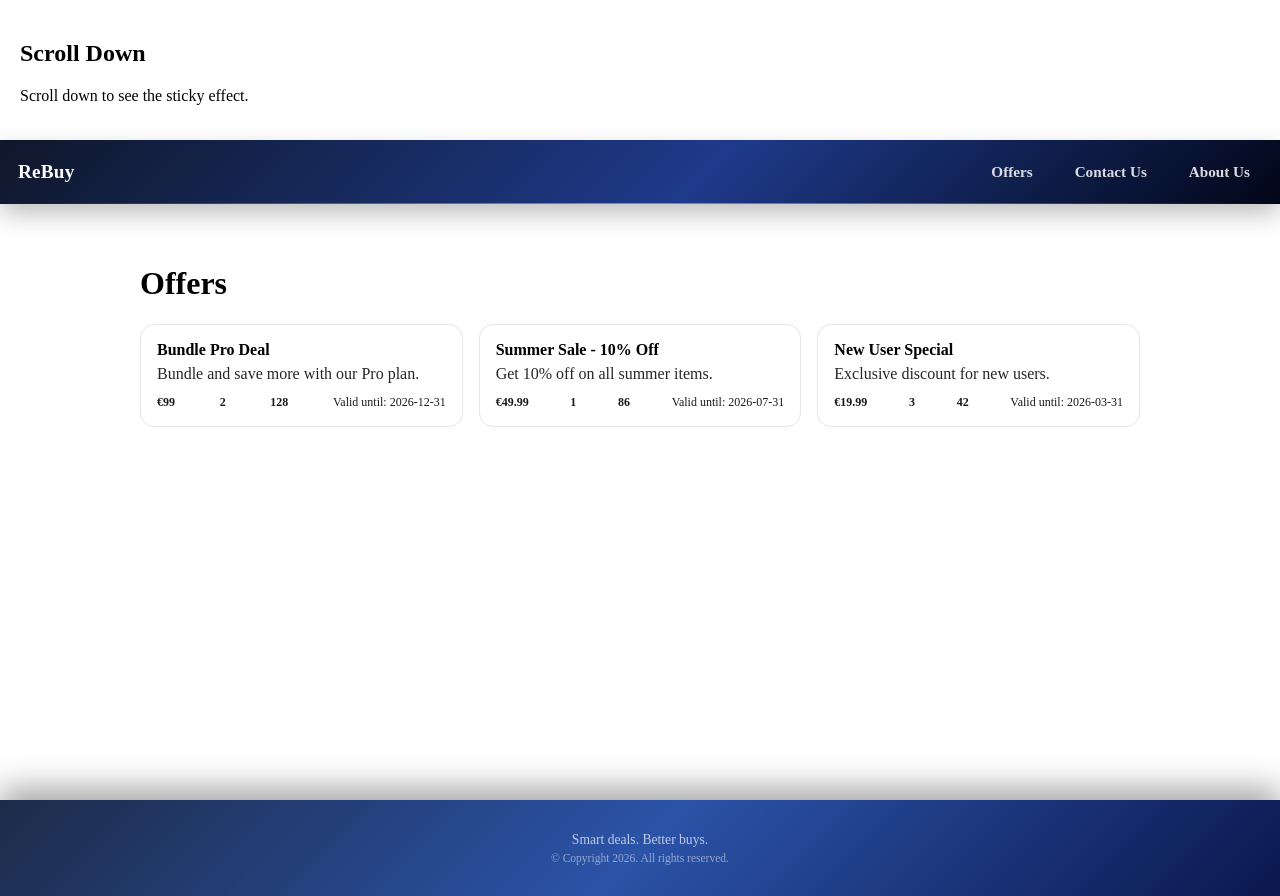
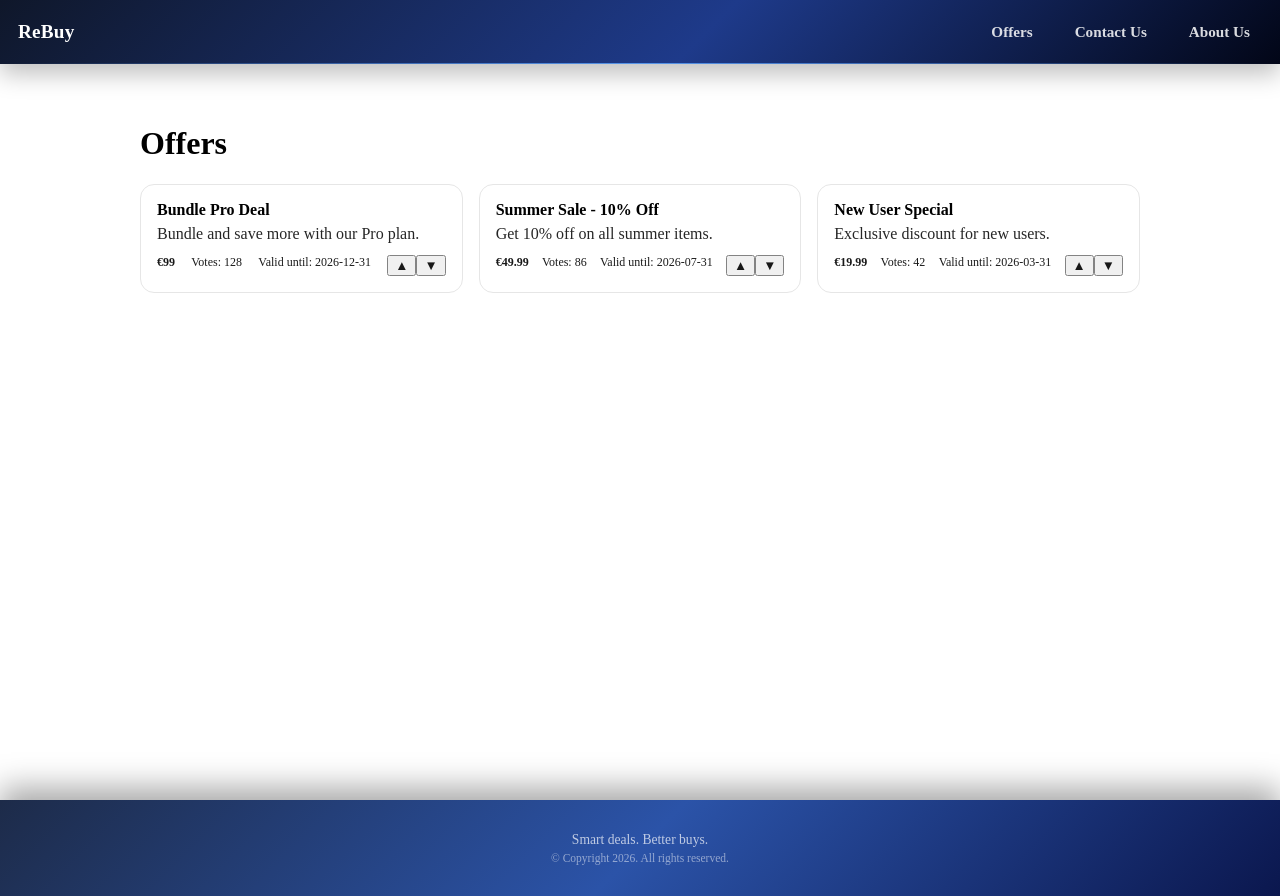
Before and after one commit to satheeshpolu/rebuy-demo-app, an Angular app: page /offers in a window 1280 px wide. Built offline with nearby package versions, Linux system fonts and the light colour scheme.

Commit message:
vote setup

```diff
--- a/src/app/features/offers/layouts/top-nav-bar/top-nav-bar.html
+++ b/src/app/features/offers/layouts/top-nav-bar/top-nav-bar.html
@@ -1,7 +1,7 @@
-<div style="height: 100px; padding: 20px;">
+<!-- <div style="height: 100px; padding: 20px;">
   <h2>Scroll Down</h2>
   <p>Scroll down to see the sticky effect.</p>
-</div>
+</div> -->
 
 <header class="navbar">
   <!-- Left: Logo -->
--- a/src/app/features/offers/pages/offers-list/offers-list.css
+++ b/src/app/features/offers/pages/offers-list/offers-list.css
@@ -19,7 +19,9 @@
   border-radius: 14px;
   border: 1px solid #e6e6e6;
   background: #fff;
-  transition: transform 0.12s ease, box-shadow 0.12s ease;
+  transition:
+    transform 0.12s ease,
+    box-shadow 0.12s ease;
 
   &:hover {
     transform: translateY(-2px);
--- a/src/app/features/offers/pages/offers-list/offers-list.html
+++ b/src/app/features/offers/pages/offers-list/offers-list.html
@@ -1,10 +1,10 @@
 <div class="page">
   <h1>Offers</h1>
 
-  <div class="grid" *ngIf="offers$ | async as offers">
+  <div class="grid">
     <a
       class="card"
-      *ngFor="let offer of offers; trackBy: trackById"
+      *ngFor="let offer of offers(); trackBy: trackById"
       [routerLink]="['/offers', offer.id]"
     >
       <div class="title">{{ offer.title }}</div>
@@ -12,9 +12,28 @@
 
       <div class="meta">
         <span class="price">€{{ offer.price }}</span>
-        <span class="price">{{ offer.id }}</span>
-        <span class="price">{{ offer.votes }}</span>
+        <span class="votes">Votes: {{ offer.votes }}</span>
         <span class="date">Valid until: {{ offer.validUntil }}</span>
+
+        <div class="vote-actions">
+          <button
+            type="button"
+            class="vote-btn"
+            (click)="$event.preventDefault(); $event.stopPropagation(); upvote(offer.id)"
+            aria-label="Upvote"
+          >
+            ▲
+          </button>
+
+          <button
+            type="button"
+            class="vote-btn"
+            (click)="$event.preventDefault(); $event.stopPropagation(); downvote(offer.id)"
+            aria-label="Downvote"
+          >
+            ▼
+          </button>
+        </div>
       </div>
     </a>
   </div>
--- a/src/app/features/offers/pages/offers-list/offers-list.ts
+++ b/src/app/features/offers/pages/offers-list/offers-list.ts
@@ -1,9 +1,9 @@
-import { Component, OnInit } from '@angular/core';
-import { Observable } from 'rxjs';
+import { Component, inject } from '@angular/core';
+import { OffersService } from '../../services/offers-service';
 import { RouterLink } from '@angular/router';
 import { CommonModule } from '@angular/common';
+import { Observable } from 'rxjs';
 import { Offer } from '../../models/offer';
-import { OffersService } from '../../services/offers-service';
 
 @Component({
   selector: 'offers-list',
@@ -11,16 +11,20 @@ import { OffersService } from '../../services/offers-service';
   styleUrls: ['./offers-list.css'],
   imports: [RouterLink, CommonModule]
 })
-export class OffersList implements OnInit {
-  offers$!: Observable<Offer[]>;
+export class OffersList {
+  // offers$!: Observable<Offer[]>;
+  // signal (computed) exposed from service
+private readonly offersService = inject(OffersService);
 
-  constructor(private offersService: OffersService) {} //TODO: Replace it with injector
+  offers = this.offersService.offersSorted;
 
-  ngOnInit(): void {
-    this.offers$ = this.offersService.getOffers();
+  upvote(id: number) {
+    this.offersService.upvote(id);
   }
 
-  trackById(_: number, offer: Offer) {
-    return offer.id;
+  downvote(id: number) {
+    this.offersService.downvote(id);
   }
+
+  trackById = (_: number, offer: { id: number }) => offer.id;
 }
--- a/src/app/features/offers/resolver/offer-resolver-resolver.ts
+++ b/src/app/features/offers/resolver/offer-resolver-resolver.ts
@@ -1,37 +1,22 @@
 import { inject } from '@angular/core';
-import { ResolveFn, ActivatedRouteSnapshot, Router } from '@angular/router';
+import { ResolveFn, ActivatedRouteSnapshot, Router, RedirectCommand } from '@angular/router';
 import { EMPTY, of } from 'rxjs';
 import { map, switchMap, take, tap } from 'rxjs/operators';
 import { Offer } from '../models/offer';
 import { OffersService } from '../services/offers-service';
 
 export const offerResolver: ResolveFn<Offer> = (route: ActivatedRouteSnapshot) => {
-  const offersService = inject(OffersService);
+ const offersService = inject(OffersService);
   const router = inject(Router);
 
-  const idParam = route.paramMap.get('id') ?? '';
-
-  const rediretToNotFound = () => {
-    router.navigateByUrl('/not-found');
-    return EMPTY;
-  };
-
-  if (!idParam) {
-    rediretToNotFound();
-  }
+  const idParam = route.paramMap.get('id');
+  if (!idParam) return new RedirectCommand(router.parseUrl('/not-found'));
 
   const id = Number(idParam);
-  if (Number.isNaN(id)) {
-    rediretToNotFound();
-  }
+  if (!Number.isFinite(id)) return new RedirectCommand(router.parseUrl('/not-found'));
 
-  return offersService.getOfferById(idParam).pipe(
-    take(1),
-    tap((offer) => {
-      if (!offer) {
-        router.navigateByUrl('/not-found');
-      }
-    }),
-    map((offer) => offer as Offer),
-  );
+  const offerSig = offersService.getOfferById(id); // Signal<Offer | undefined>
+  const offer = offerSig(); // read current value
+
+  return offer ? offer : new RedirectCommand(router.parseUrl('/not-found'));
 };
--- a/src/app/features/offers/services/offers-service.ts
+++ b/src/app/features/offers/services/offers-service.ts
@@ -1,16 +1,7 @@
-import { Injectable } from '@angular/core';
-import { Observable, of } from 'rxjs';
+import { Injectable, signal, computed } from '@angular/core';
 import { Offer } from '../models/offer';
 
 const OFFERS: Offer[] = [
-  {
-    id: 3,
-    title: 'New User Special',
-    description: 'Exclusive discount for new users.',
-    price: 19.99,
-    validUntil: '2026-03-31',
-    votes: 42,
-  },
   {
     id: 2,
     title: 'Bundle Pro Deal',
@@ -27,17 +18,42 @@ const OFFERS: Offer[] = [
     validUntil: '2026-07-31',
     votes: 86,
   },
+  {
+    id: 3,
+    title: 'New User Special',
+    description: 'Exclusive discount for new users.',
+    price: 19.99,
+    validUntil: '2026-03-31',
+    votes: 42,
+  },
 ];
 
-@Injectable({
-  providedIn: 'root',
-})
+@Injectable({ providedIn: 'root' })
 export class OffersService {
-  getOffers(): Observable<Offer[]> {
-    return of([...OFFERS].sort((a, b) => b.votes - a.votes));
+  // source of truth
+  private readonly _offers = signal<Offer[]>(OFFERS);
+
+  // derived state (always sorted by votes desc)
+  readonly offersSorted = computed(() =>
+    [...this._offers()].sort((a, b) => b.votes - a.votes)
+  );
+
+  // actions
+  upvote(id: number) {
+    this._offers.update(list =>
+      list.map(o => (o.id === id ? { ...o, votes: o.votes + 1 } : o))
+    );
   }
 
-  getOfferById(id: string): Observable<Offer | undefined> {
-    return of(OFFERS.find((o) => o.id === parseInt(id)));
+  downvote(id: number) {
+    this._offers.update(list =>
+      list.map(o =>
+        o.id === id ? { ...o, votes: Math.max(0, o.votes - 1) } : o
+      )
+    );
+  }
+
+  getOfferById(id: number) {
+    return computed(() => this._offers().find(o => o.id === id));
   }
 }
```
